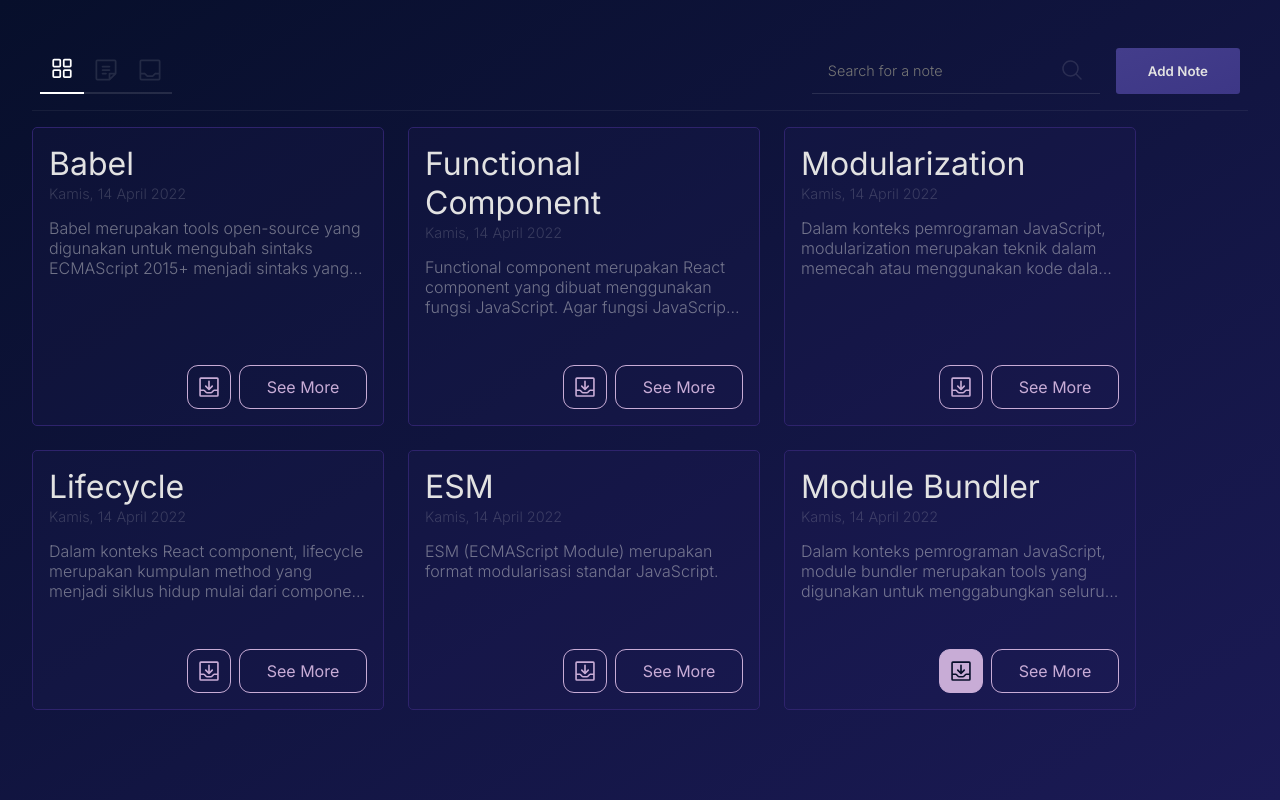
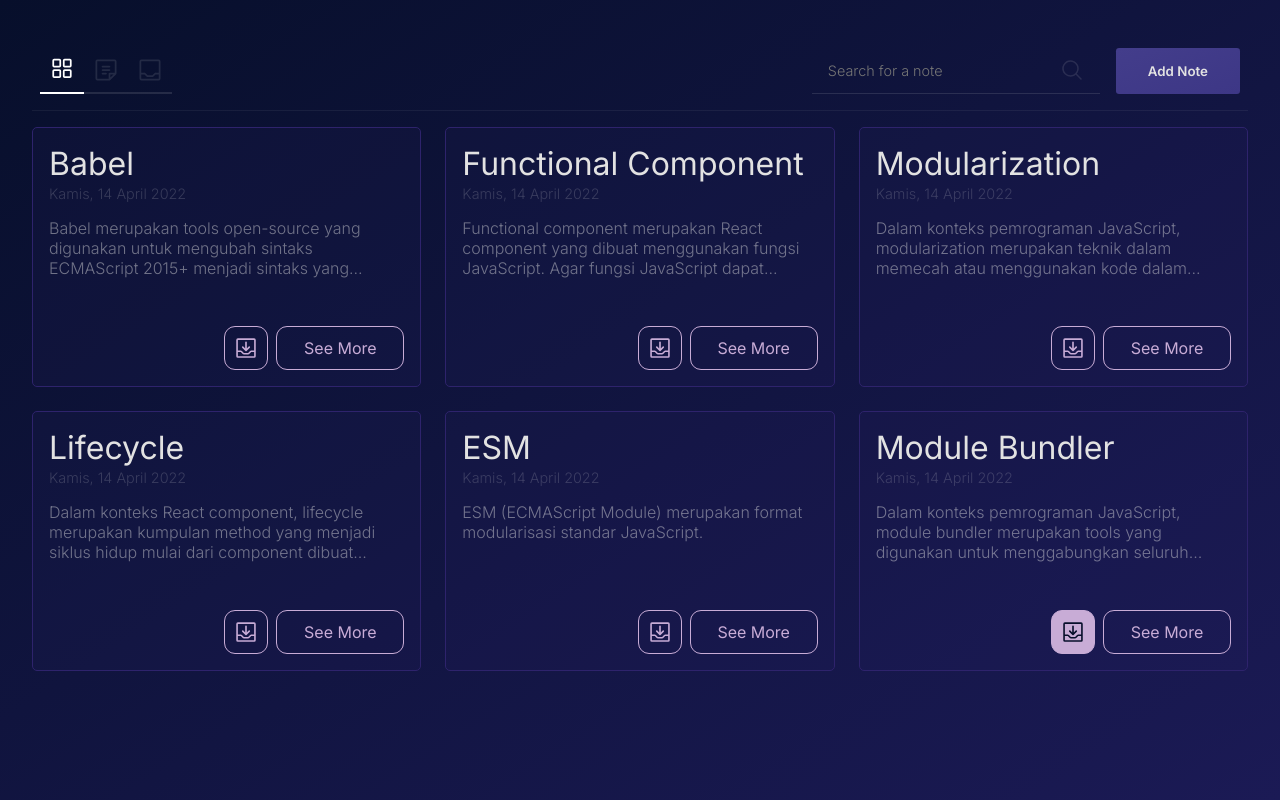
Before and after one commit to ItsLyy/NoteMe, a React (Vite) app: page / in a window 1280 px wide. Built offline with nearby package versions, Linux system fonts and the light colour scheme.

Commit message:
Add Note Detail

```diff
--- a/src/components/NoteApp.jsx
+++ b/src/components/NoteApp.jsx
@@ -16,7 +16,9 @@ class NoteApp extends React.Component {
 
   render() {
     return (
-      <NoteList notes={this.state.notes} archieveEvent={this.onArchiveButtonEventHandler} />
+      <section className="inbox" id="inbox">
+        <NoteList notes={this.state.notes} archieveEvent={this.onArchiveButtonEventHandler} />
+      </section>
     )
   }
 
--- /dev/null
+++ b/src/components/NoteDetail.jsx
@@ -0,0 +1,18 @@
+import { useParams } from "react-router-dom";
+import NoteDetailInformation from "./NoteDetailInformation";
+import { getInitialData } from "../utils/data";
+
+function NoteDetail() {
+  const { idNote } = useParams();
+  const notes = getInitialData().find(note => note.id.toString() === idNote.toString());
+  return(
+    <section id="note-detail" className="note-detail">
+      <NoteDetailInformation note={notes}/>
+      <button className="note-detail__archieved-button">
+        <svg xmlns="http://www.w3.org/2000/svg" width="32" height="32" viewBox="0 0 256 256"><path d="M208,32H48A16,16,0,0,0,32,48V208a16,16,0,0,0,16,16H208a16,16,0,0,0,16-16V48A16,16,0,0,0,208,32Zm0,16V152h-28.7A15.86,15.86,0,0,0,168,156.69L148.69,176H107.31L88,156.69A15.86,15.86,0,0,0,76.69,152H48V48Zm0,160H48V168H76.69L96,187.31A15.86,15.86,0,0,0,107.31,192h41.38A15.86,15.86,0,0,0,160,187.31L179.31,168H208v40ZM90.34,125.66a8,8,0,0,1,11.32-11.32L120,132.69V72a8,8,0,0,1,16,0v60.69l18.34-18.35a8,8,0,0,1,11.32,11.32l-32,32a8,8,0,0,1-11.32,0Z"></path></svg>
+      </button>
+    </section>
+  )
+}
+
+export default NoteDetail;
--- /dev/null
+++ b/src/components/NoteDetailInformation.jsx
@@ -0,0 +1,16 @@
+import { showFormattedDate } from "../utils/data";
+
+// eslint-disable-next-line
+function NoteDetailInformation({ note }) {
+  // eslint-disable-next-line
+  const { title, createdAt, body } = note;
+  return (
+    <>
+      <h1 className="note-detail__title">{title}</h1>
+      <span className="note-detail-date">{showFormattedDate(createdAt)}</span>
+      <p className="note-detail-description">{body}</p>
+    </>
+  )
+}
+
+export default NoteDetailInformation;
--- a/src/components/NoteItem.jsx
+++ b/src/components/NoteItem.jsx
@@ -11,7 +11,7 @@ function NoteItem({ id, title, date, description, archieved, archieveEvent }) {
       </div>
       <div className="note__action">
         <button onClick={() => { archieved ? archieveEvent(id, false) :  archieveEvent(id, true)}} className={ archieved ? "note__archieve-button note__archieve-button--archieved" : "note__archieve-button"}><svg xmlns="http://www.w3.org/2000/svg" width="32" height="32" viewBox="0 0 256 256"><path d="M208,32H48A16,16,0,0,0,32,48V208a16,16,0,0,0,16,16H208a16,16,0,0,0,16-16V48A16,16,0,0,0,208,32Zm0,16V152h-28.7A15.86,15.86,0,0,0,168,156.69L148.69,176H107.31L88,156.69A15.86,15.86,0,0,0,76.69,152H48V48Zm0,160H48V168H76.69L96,187.31A15.86,15.86,0,0,0,107.31,192h41.38A15.86,15.86,0,0,0,160,187.31L179.31,168H208v40ZM90.34,125.66a8,8,0,0,1,11.32-11.32L120,132.69V72a8,8,0,0,1,16,0v60.69l18.34-18.35a8,8,0,0,1,11.32,11.32l-32,32a8,8,0,0,1-11.32,0Z"></path></svg></button>
-        <Link to={'note/' + id} className="note__detail-button">See More</Link>
+        <Link to={'note-detail/' + id} className="note__detail-button">See More</Link>
       </div>
     </div>
   )
--- a/src/components/NoteList.jsx
+++ b/src/components/NoteList.jsx
@@ -10,7 +10,7 @@ function NoteList({ notes, archieveEvent }) {
   const noteCategory = getNoteWithCategory(notes, filterNote);
 
   return (
-    <div className="content__container">
+    <div className="inbox__area">
       {
         noteCategory.length > 0 ? noteCategory.filter((note) => {
           return searchValue === '' ? note : note.title.toLowerCase().includes(searchValue.toLowerCase());
--- a/src/pages/App.jsx
+++ b/src/pages/App.jsx
@@ -39,3 +39,4 @@ export default App
 // * TODO : Menambahkan 3 titik menu di setiap note untuk membuka menu hapus dan edit
 // * TODO : Menambahkan fitur tambah
 // * TODO : Menambahkan fitur responsive
+// * TODO : Membuat design UI untuk detail note
--- a/src/router/router.jsx
+++ b/src/router/router.jsx
@@ -2,6 +2,7 @@ import { createBrowserRouter } from "react-router-dom";
 import App from "../pages/App";
 import NoteApp from "../components/NoteApp";
 import NotFound from "../components/NotFound";
+import NoteDetail from '../components/NoteDetail';
 
 const router = createBrowserRouter([
   {
@@ -19,6 +20,10 @@ const router = createBrowserRouter([
     ]
   },
   {
+    path: '/note-detail/:idNote',
+    element: <NoteDetail />
+  },
+  {
     path: '*',
     element: <NotFound />
   }
--- a/src/styles/App.css
+++ b/src/styles/App.css
@@ -1,7 +1,8 @@
 @import url('https://fonts.googleapis.com/css2?family=Inter:ital,opsz,wght@0,14..32,100..900;1,14..32,100..900&display=swap');
 @import url('./root.css');
 @import url('./navbar.css');
-@import url('./content.css');
+@import url('./note.css');
+@import url('./note-detail.css');
 
 * {
   padding: 0;
--- /dev/null
+++ b/src/styles/note-detail.css
@@ -0,0 +1,3 @@
+#note-detail {
+  display: flex;
+}
--- a/src/styles/content.css
+++ b/src/styles/note.css
@@ -1,15 +1,19 @@
-.content__container {
+.inbox {
   display: flex;
+  justify-content: center;
   width: 100%;
+}
+
+.inbox__area {
+  display: grid;
+  grid-template-columns: repeat(auto-fill, minmax(22rem, 1fr));
   gap: 1.5rem;
-  flex-wrap: wrap;
 }
 
 .note {
   display: flex;
   flex-direction: column;
 
-  width: 22rem;
   background-color: #2E236C20;
   border: 1px solid var(--second-color);
   padding: 1rem;
```
